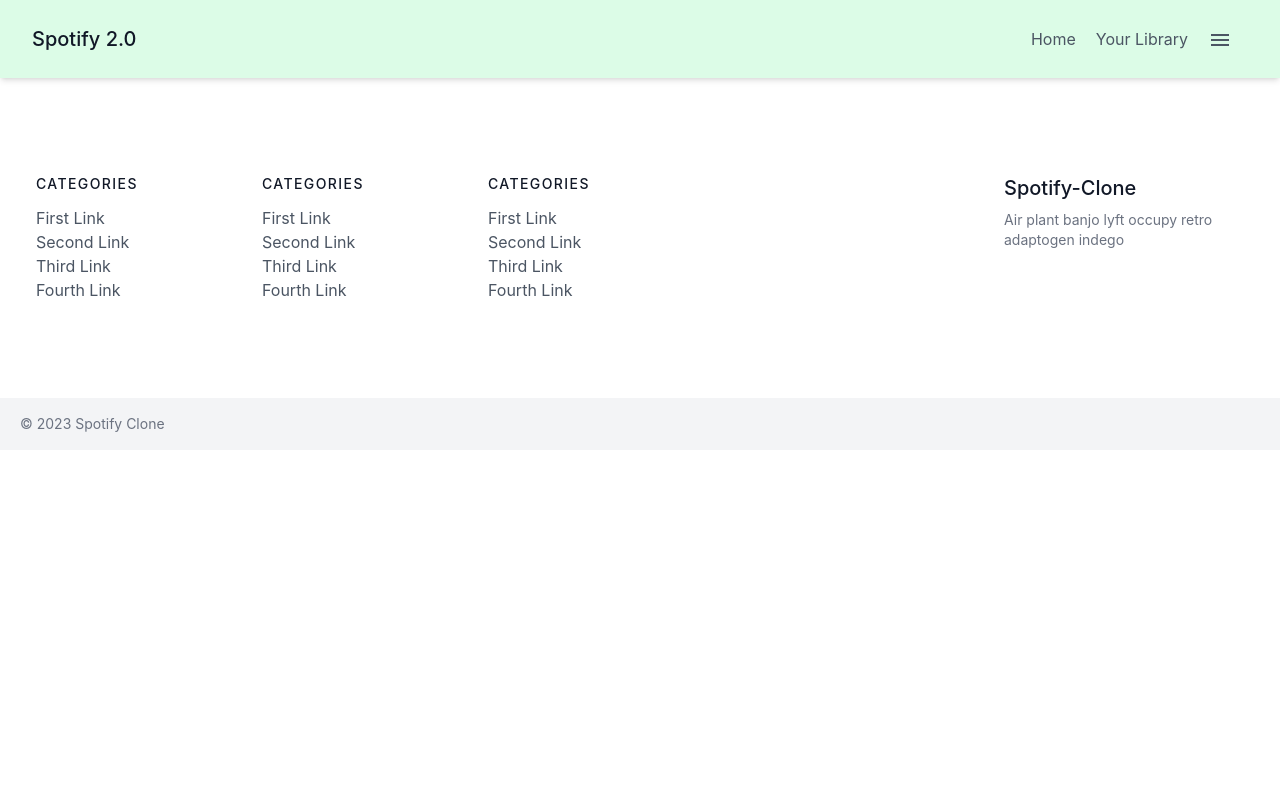
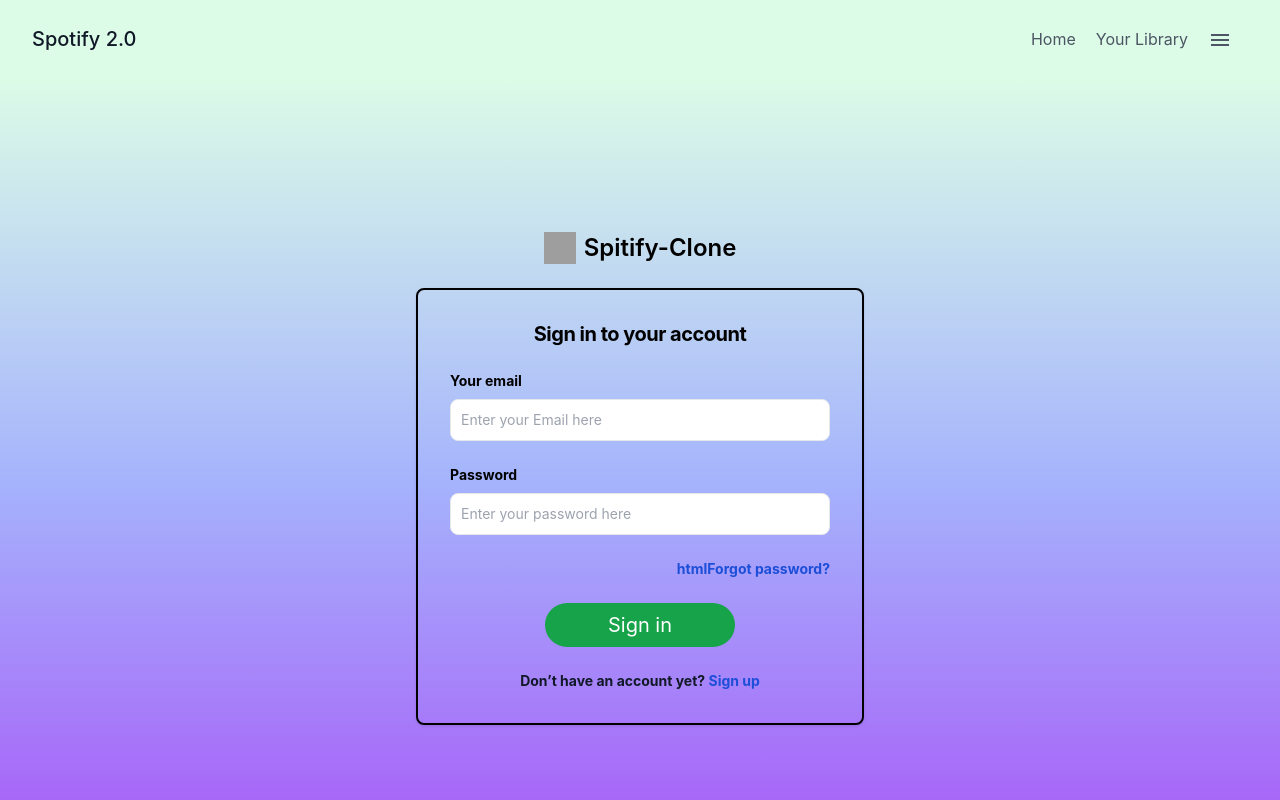
Before and after one commit to tataNeonKnights/MusicApp, a React (Create React App) app: page /login in a window 1280 px wide. Shown: the top 800 px of the page. Built offline with nearby package versions, Linux system fonts and the light colour scheme; grey boxes are pictures that could not be loaded.

Commit message:
Created log in and registor page according to requirments

```diff
--- a/src/App.js
+++ b/src/App.js
@@ -11,6 +11,8 @@
 import SongsState from "./Memory/SongsState";
 import UsersState from "./Memory/UsersState";
 import CurrentPlaylistState from "./Memory/CurrentPlaylistState";
+import Login from "./Components/Login";
+import Signup from "./Components/Signup";
 
 
 function App() {
@@ -34,6 +36,16 @@
                     path="/playlists/:playlistId"
                     element={<Playlists />}
                   ></Route>
+                  <Route
+                    exact
+                    path="/signup"
+                    element={<Signup />}
+                  ></Route>
+                    <Route
+                    exact
+                    path="/login"
+                    element={<Login />}
+                  ></Route>
                 </Routes>
                 <Footer />
               </Router>
--- /dev/null
+++ b/src/Components/Login.js
@@ -0,0 +1,42 @@
+import React from 'react'
+
+function Login() {
+    return (
+        <div className='signup bg-gradient-to-b from-green-100 via-indigo-300 to-purple-500 text-slate-800'>
+            <section className="bg-gray-5">
+                <div className="flex flex-col items-center justify-center px-6 py-8 mx-auto md:h-screen lg:py-0">
+                    <a href="#" className="flex items-center mb-6 text-2xl font-semibold text-gray-900 dark:text-white">
+                        <img className="w-8 h-8 mr-2" src="https://flowbite.s3.amazonaws.com/blocks/marketing-ui/logo.svg" alt="logo" />
+                        <span className='text-black'>Spitify-Clone </span>
+                    </a>
+                    <div className="w-full  rounded-lg shadow border-2 border-black border-t-black md:mt-0 sm:max-w-md xl:p-0 bg-opacity-0">
+                        <div className="p-6 space-y-4 md:space-y-6 sm:p-8">
+                            <h1 className="text-xl font-bold leading-tight tracking-tight text-black">
+                                Sign in to your account
+                            </h1>
+                            <form className="space-y-4 md:space-y-6" action="#">
+                                <div className='flex flex-col items-start justify-center'>
+                                    <label htmlFor="email" className="block mb-2 text-sm font-bold text-black  ">Your email</label>
+                                    <input type="email" name="email" id="email" className="bg-white text-black border border-gray-30  sm:text-sm rounded-lg block w-full p-2.5" placeholder="Enter your Email here" required="" />
+                                </div>
+                                <div className='flex flex-col items-start justify-center'>
+                                    <label htmlFor="password" className="block mb-2 text-sm font-bold text-black">Password</label>
+                                    <input type="password" name="password" id="password" className="bg-white text-black border border-gray-30  sm:text-sm rounded-lg block w-full p-2.5" placeholder='Enter your password here' required="" />
+                                </div>
+                                <div className="flex flex-col items-end justify-center">
+                                    <a href="#" className="text-sm text-blue-700 font-bold hover:underline ">htmlForgot password?</a>
+                                </div>
+                                <button type="submit" className="w-3/6 text-white bg-green-600  rounded-full px-3 py-2 text-xl hover:-transition ease-in-out hover:-translate-y-1  hover: duration-300 hover:shadow-[0px_0px_10px_0px_rgba(0,0,0)] ">Sign in</button>
+                                <p className="text-sm text-gray-900 font-bold">
+                                    Don’t have an account yet? <a href="/signup" className="font-bold text-blue-700 hover:underline dark:text-primary-500">Sign up</a>
+                                </p>
+                            </form>
+                        </div>
+                    </div>
+                </div>
+            </section>
+        </div>
+    )
+}
+
+export default Login
--- /dev/null
+++ b/src/Components/Signup.js
@@ -0,0 +1,47 @@
+import React from 'react'
+
+function Signup() {
+  return (
+    <div className='signup bg-gradient-to-b from-green-100 via-indigo-300 to-purple-500 text-slate-800'>
+      <section className="bg-gray-5">
+  <div className="flex flex-col items-center justify-center px-6 py-8 mx-auto md:h-screen lg:py-0">
+      <a href="#" className="flex items-center mb-6 text-2xl font-semibold text-gray-900 dark:text-white">
+          <img className="w-8 h-8 mr-2" src="https://flowbite.s3.amazonaws.com/blocks/marketing-ui/logo.svg" alt="logo"/>
+          <span className='text-black'>Spitify-Clone </span>
+      </a>
+      <div className="w-full  rounded-lg shadow border-2 border-black border-t-black md:mt-0 sm:max-w-md xl:p-0 bg-opacity-0">
+          <div className="p-6 space-y-4 md:space-y-6 sm:p-8">
+              <h1 className="text-xl font-bold leading-tight tracking-tight text-black">
+                  Sign in to your account
+              </h1>
+              <form className="space-y-4 md:space-y-6 " action="#">
+              <div className='flex flex-col items-start justify-center'>
+                      <label htmlFor="name" className="block mb-2 text-sm font-bold text-black ">Entert Your Name</label>
+                      <input type="text" name="name" id="name" className="bg-white text-black border border-gray-30  sm:text-sm rounded-lg block w-full p-2.5" placeholder="Enter your full Name" required=""/>
+                  </div>
+                  <div className='flex flex-col items-start justify-center'>
+                      <label htmlFor="email" className="block mb-2 text-sm font-bold text-black ">Your email</label>
+                      <input type="email" name="email" id="email" className="bg-white text-black border border-gray-30  sm:text-sm rounded-lg block w-full p-2.5" placeholder="Enter your email here" required=""/>
+                  </div>
+                  <div className='flex flex-col items-start justify-center'>
+                      <label htmlFor="password" className="block mb-2 text-sm font-bold text-black">Password</label>
+                      <input type="password" name="password" id="password" className="bg-white text-black border border-gray-30  sm:text-sm rounded-lg block w-full p-2.5" placeholder="Enter new password here" required=""/>
+                  </div>
+                  <div className='flex flex-col items-start justify-center'>
+                      <label htmlFor="confirm password" className="block mb-2 text-sm font-bold text-black">Confirm Password</label>
+                      <input type="password" name="confirm-password" id="confirm-password" className="bg-white text-black border border-gray-30  sm:text-sm rounded-lg block w-full p-2.5" placeholder="Enter confirm password here" required=""/>
+                  </div>
+                  <button type="submit" className="w-3/6 text-white bg-green-600  rounded-full px-3 py-2 text-xl hover:-transition ease-in-out hover:-translate-y-1  hover: duration-300 hover:shadow-[0px_0px_10px_0px_rgba(0,0,0)]">Sign Up</button>
+                  <p className="text-sm text-gray-900 font-bold">
+                      Allready have an Account? <a href="/login" className="font-bold text-blue-700 hover:underline dark:text-primary-500">Sign in</a>
+                  </p>
+              </form>
+          </div>
+      </div>
+  </div>
+</section>
+    </div>
+  )
+}
+
+export default Signup
```
